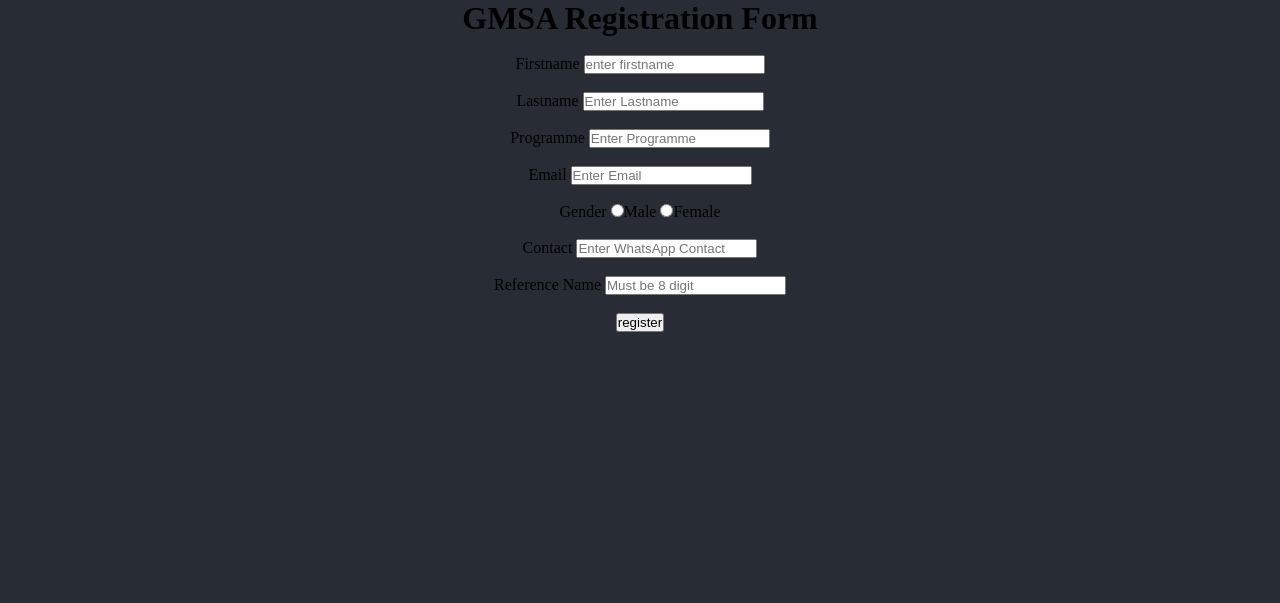
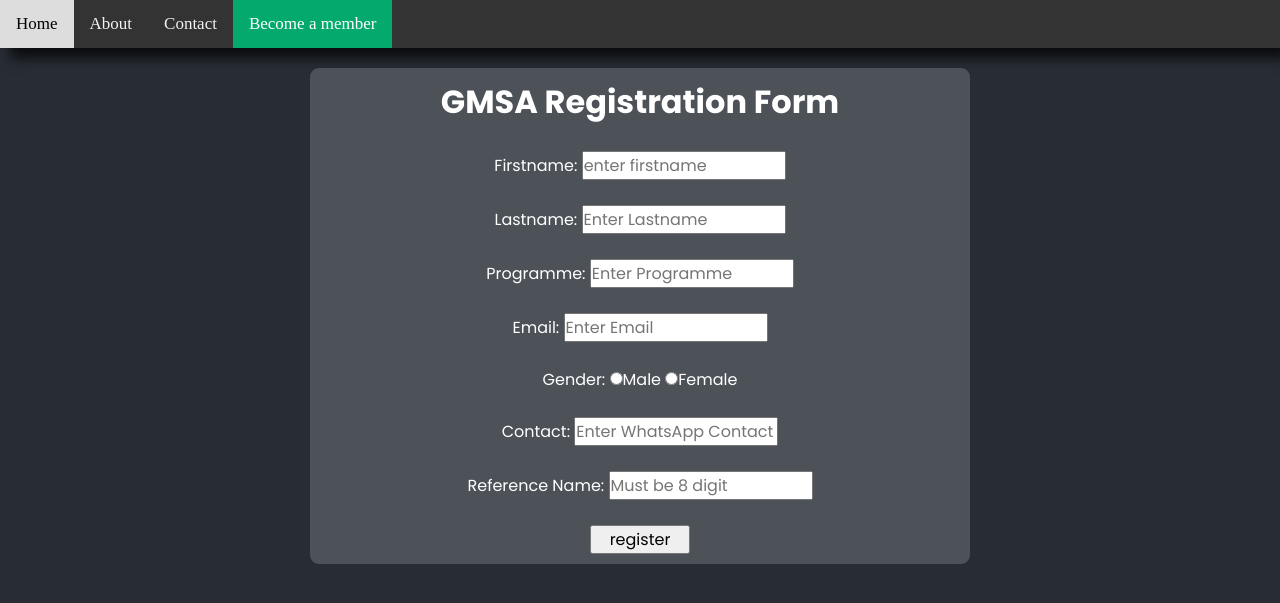
Before and after one commit to hamdani2020/AWS-LAMP-Stack, a PHP site: page / in a window 1280 px wide. Shown: the top 603 px of the page. Run offline with PHP 8.4, Linux system fonts and the light colour scheme.

Commit message:
Added some css

```diff
--- a/index.php
+++ b/index.php
@@ -32,40 +32,68 @@ if (isset($_POST['register'])) {
     <meta charset="UTF-8">
     <meta http-equiv="X-UA-Compatible" content="IE=edge">
     <meta name="viewport" content="width=device-width, initial-scale=1.0">
+    <link rel="preconnect" href="https://fonts.googleapis.com">
+    <link rel="preconnect" href="https://fonts.gstatic.com" crossorigin>
+    <link href="https://fonts.googleapis.com/css2?family=Poppins:wght@400;600;700&display=swap" rel="stylesheet">
+    <link rel="stylesheet" href="https://cdnjs.cloudflare.com/ajax/libs/font-awesome/4.7.0/css/font-awesome.min.css">
     <link rel="stylesheet" href="./style.css">
     <title>GMSA Registration Form</title>
 </head>
 <body>
-    <center>
-        <h1>GMSA Registration Form</h1>
+
+    <nav>
+        <div class="topnav" id="myTopnav">
+
+            <a href="#home" >Home</a>
+            <a href="#news">About</a>
+            <a href="#contact">Contact</a>
+            <a href="#about" class="active">Become a member</a>
+            <a href="javascript:void(0);" class="icon" onclick="myFunction()">
+              <i class="fa fa-bars"></i>
+            </a>
+          </div>
+    </nav>
+
+    <div class="container">
+        <h1 class="title">GMSA Registration Form</h1>
         <br>
 
-        <form method="post">
-            <label>Firstname</label>
+        <form class="reg--form" method="post">
+            <label>Firstname: </label>
             <input type="text" name="fname" placeholder="enter firstname">
             <br>
             <br>
-            <label>Lastname</label>
+            <label>Lastname: </label>
             <input type="text" name="lname" placeholder="Enter Lastname">
             <br><br>
-            <label>Programme</label>
+            <label>Programme: </label>
             <input type="text" name="pname" placeholder="Enter Programme">
             <br><br>
-            <label>Email</label>
+            <label>Email: </label>
             <input type="email" name="email" placeholder="Enter Email">
             <br><br>
-            <label>Gender</label>
-            <input type="radio" name="gender" value="male">Male
-            <input type="radio" name="gender" value="female">Female
+            <label>Gender: </label>
+            <input type="radio" name="gender" value="Male">Male
+            <input type="radio" name="gender" value="Female">Female
             <br><br>
-            <label>Contact</label>
+            <label>Contact: </label>
             <input type="text" name="contact" placeholder="Enter WhatsApp Contact">
             <br><br>
-            <label>Reference Name</label>
+            <label>Reference Name: </label>
             <input type="text" name="number" placeholder="Must be 8 digit">
             <br><br>
-            <input type="submit" name="register" value="register">
+            <input class="register" type="submit" name="register" value="register">
         </form>
-    </center>
+    </div>
+    <script>
+        function myFunction() {
+          var x = document.getElementById("myTopnav");
+          if (x.className === "topnav") {
+            x.className += " responsive";
+          } else {
+            x.className = "topnav";
+          }
+        }
+        </script>
 </body>
 </html>
--- a/style.css
+++ b/style.css
@@ -6,3 +6,94 @@
 body {
     background-color: #282D35;
 }
+
+.container {
+    margin: auto;
+    width: 50%;
+    background-color: #4d5259;
+    padding: 10px;
+    color: white;
+    font-family: 'Poppins', sans-serif;
+    margin-top: 20px;
+    border-radius: 9px;
+}
+
+.title {
+    text-align: center;
+}
+
+.reg--form {
+    text-align: center;
+}
+
+input {
+    max-width: 200px;
+    font-size: 16px;
+    font-family: 'Poppins', sans-serif;
+}
+
+.register {
+    width: 100px;
+    font-size: 16px;
+    font-family: 'Poppins', sans-serif;
+}
+
+.nav--image {
+    display: flex;
+    position: absolute;
+    max-width: 50px;
+}
+
+.topnav {
+    overflow: hidden;
+    background-color: #333;
+    box-shadow: 10px 10px 12px 0px rgba(0,0,0,0.76);
+    -webkit-box-shadow: 10px 10px 12px 0px rgba(0,0,0,0.76);
+    -moz-box-shadow: 10px 10px 12px 0px rgba(0,0,0,0.76);
+  }
+
+  .topnav a {
+    float: left;
+    display: block;
+    color: #f2f2f2;
+    text-align: center;
+    padding: 14px 16px;
+    text-decoration: none;
+    font-size: 17px;
+  }
+
+  .topnav a:hover {
+    background-color: #ddd;
+    color: black;
+  }
+
+  .topnav a.active {
+    background-color: #04AA6D;
+    color: white;
+  }
+
+  .topnav .icon {
+    display: none;
+  }
+
+  @media screen and (max-width: 600px) {
+    .topnav a:not(:first-child) {display: none;}
+    .topnav a.icon {
+      float: right;
+      display: block;
+    }
+  }
+
+  @media screen and (max-width: 600px) {
+    .topnav.responsive {position: relative;}
+    .topnav.responsive .icon {
+      position: absolute;
+      right: 0;
+      top: 0;
+    }
+    .topnav.responsive a {
+      float: none;
+      display: block;
+      text-align: left;
+    }
+}
```
Also changed, not shown: Index.html (+40 -12 lines), images/GMSA_Obuasi_Campus_20220307_141147-removebg-preview.png (added).
